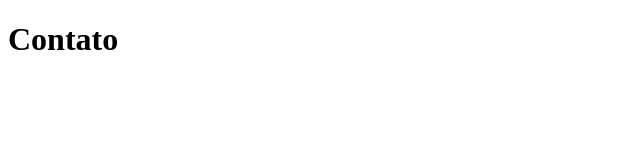
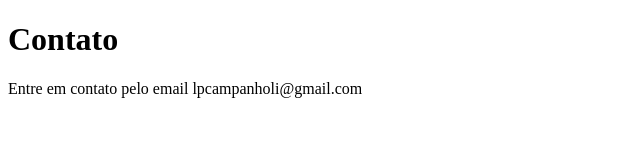
Before and after one commit to lpcampanholi/estudo-git-gitbhub, a plain HTML site: page contato.html in a window 1280 px wide. Shown: the whole page, without its empty margins (0-640 px from the left). Drawn offline with Linux system fonts and the light colour scheme.

Commit message:
adicionando o email de contato

```diff
--- a/contato.html
+++ b/contato.html
@@ -7,5 +7,6 @@
 </head>
 <body>
     <h1>Contato</h1>
+    <p>Entre em contato pelo email lpcampanholi@gmail.com</p>
 </body>
 </html>
```
